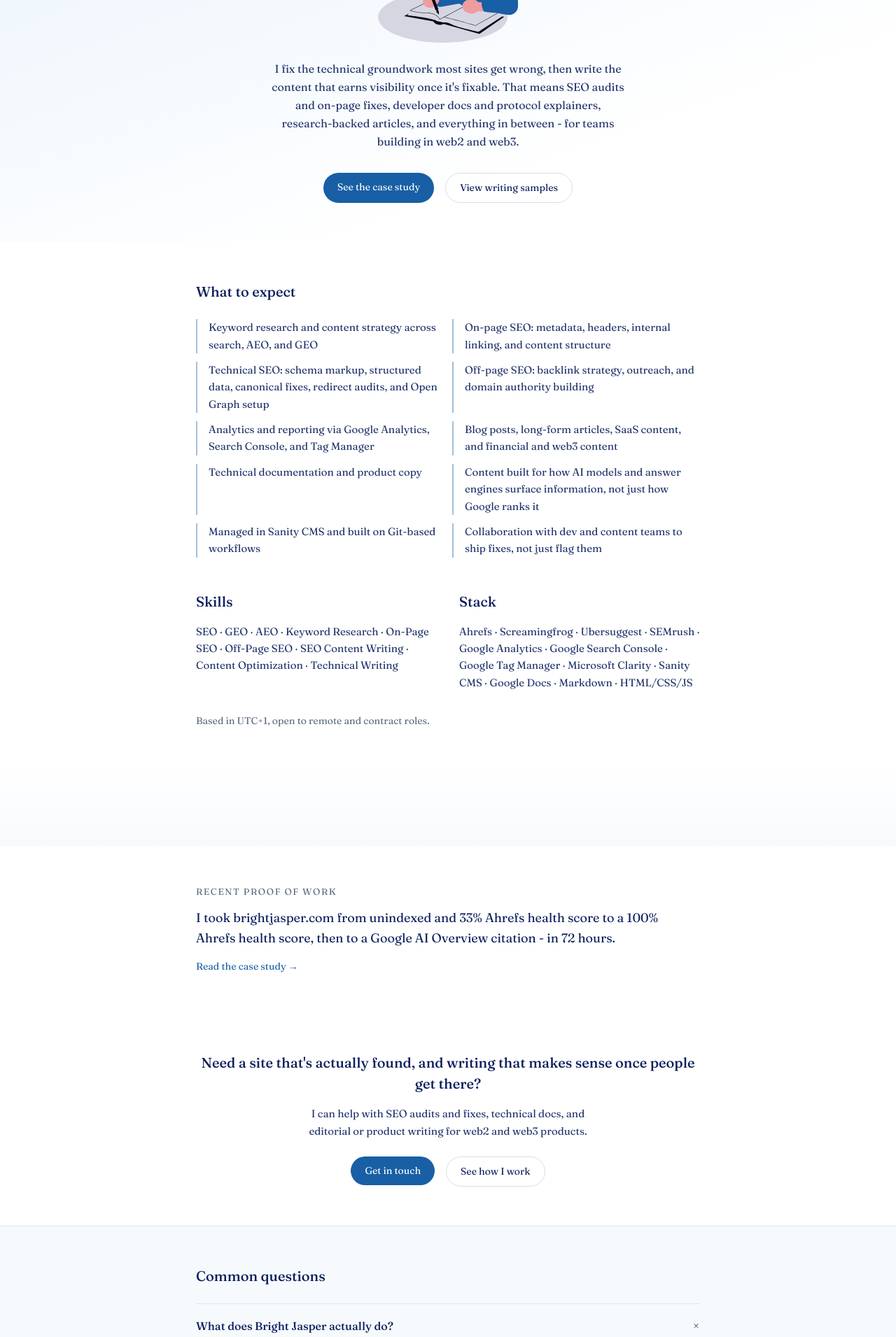
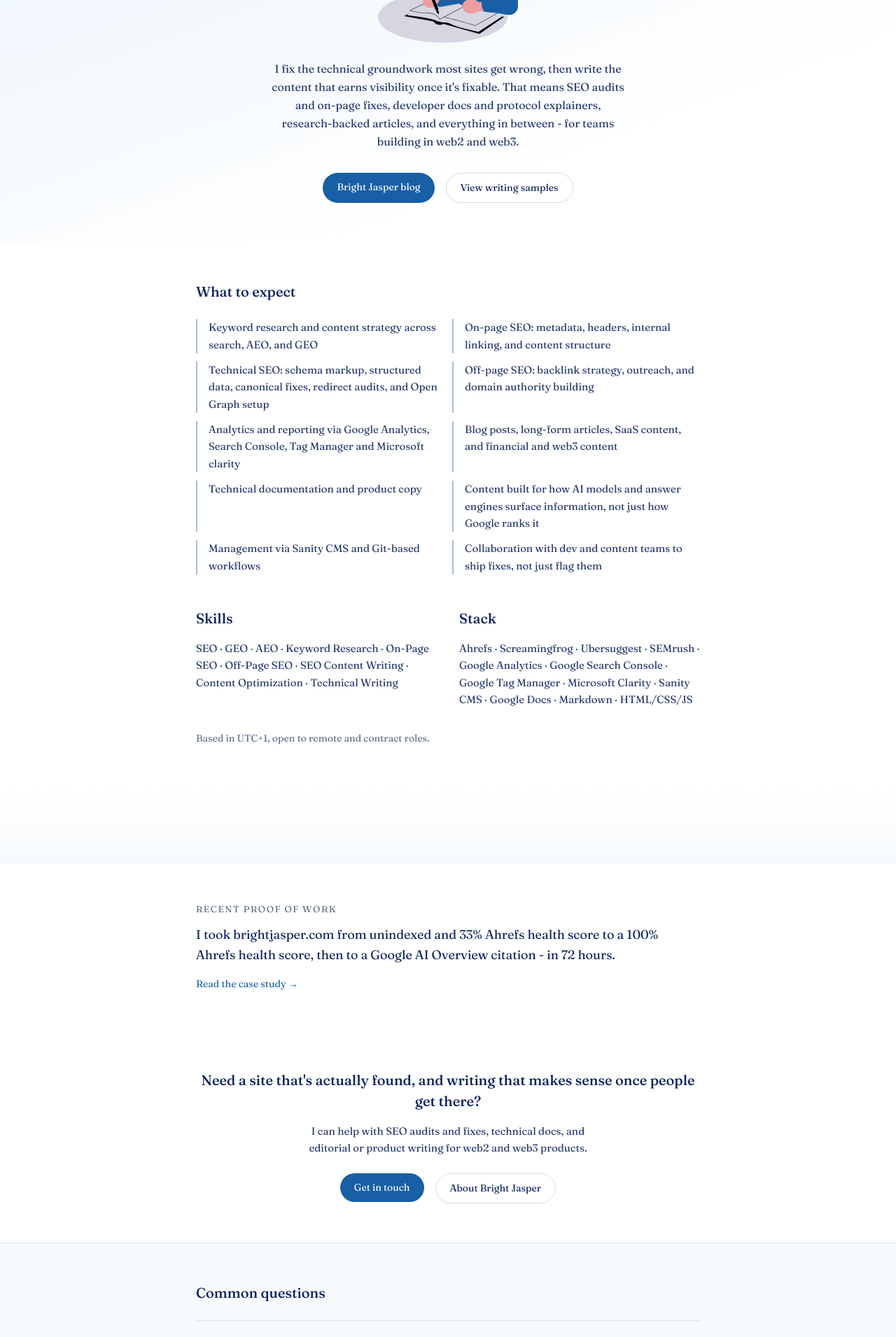
Before and after one commit to Aura-pix/bright-jasper, a Next.js app: page / in a window 1280 px wide. Shown: the part 399-2310 px from the top of the page at 70% size. Built offline with nearby package versions, Linux system fonts and the light colour scheme.

Commit message:
Update content and links in HomePage component

```diff
--- a/app/page.js
+++ b/app/page.js
@@ -16,9 +16,12 @@ export const metadata = createPageMetadata({
     "AEO specialist",
     "content writer",
     "technical writer",
-    "technical SEO",
+    "freelance SEO specialist",
+    "technical SEO audit",
     "SEO content writing",
     "web3 technical writing",
+    "Bright Jasper blog",
+    "Bright Jasper SEO",
   ],
 });
 
@@ -108,10 +111,10 @@ export default function HomePage() {
 
           <div className="flex flex-wrap justify-center gap-4">
             <Link
-              href="/projects/seo-geo-case-study"
+              href="/blog"
               className="text-[14px] px-5 py-2.5 rounded-full bg-accent text-white hover:opacity-90"
             >
-              See the case study
+              Bright Jasper blog
             </Link>
             <Link
               href="/writing-samples"
@@ -134,11 +137,11 @@ export default function HomePage() {
             "On-page SEO: metadata, headers, internal linking, and content structure",
             "Technical SEO: schema markup, structured data, canonical fixes, redirect audits, and Open Graph setup",
             "Off-page SEO: backlink strategy, outreach, and domain authority building",
-            "Analytics and reporting via Google Analytics, Search Console, and Tag Manager",
+            "Analytics and reporting via Google Analytics, Search Console, Tag Manager and Microsoft clarity",
             "Blog posts, long-form articles, SaaS content, and financial and web3 content",
             "Technical documentation and product copy",
             "Content built for how AI models and answer engines surface information, not just how Google ranks it",
-            "Managed in Sanity CMS and built on Git-based workflows",
+            "Management via Sanity CMS and Git-based workflows",
             "Collaboration with dev and content teams to ship fixes, not just flag them",
           ].map((item) => (
             <li key={item} className="border-l-2 border-accent/40 pl-4">
@@ -214,7 +217,7 @@ export default function HomePage() {
             href="/about"
             className="text-[14px] px-5 py-2.5 rounded-full border border-ink/15 text-ink hover:border-accent hover:text-accent"
           >
-            See how I work
+            About Bright Jasper
           </Link>
         </div>
       </section>
```
